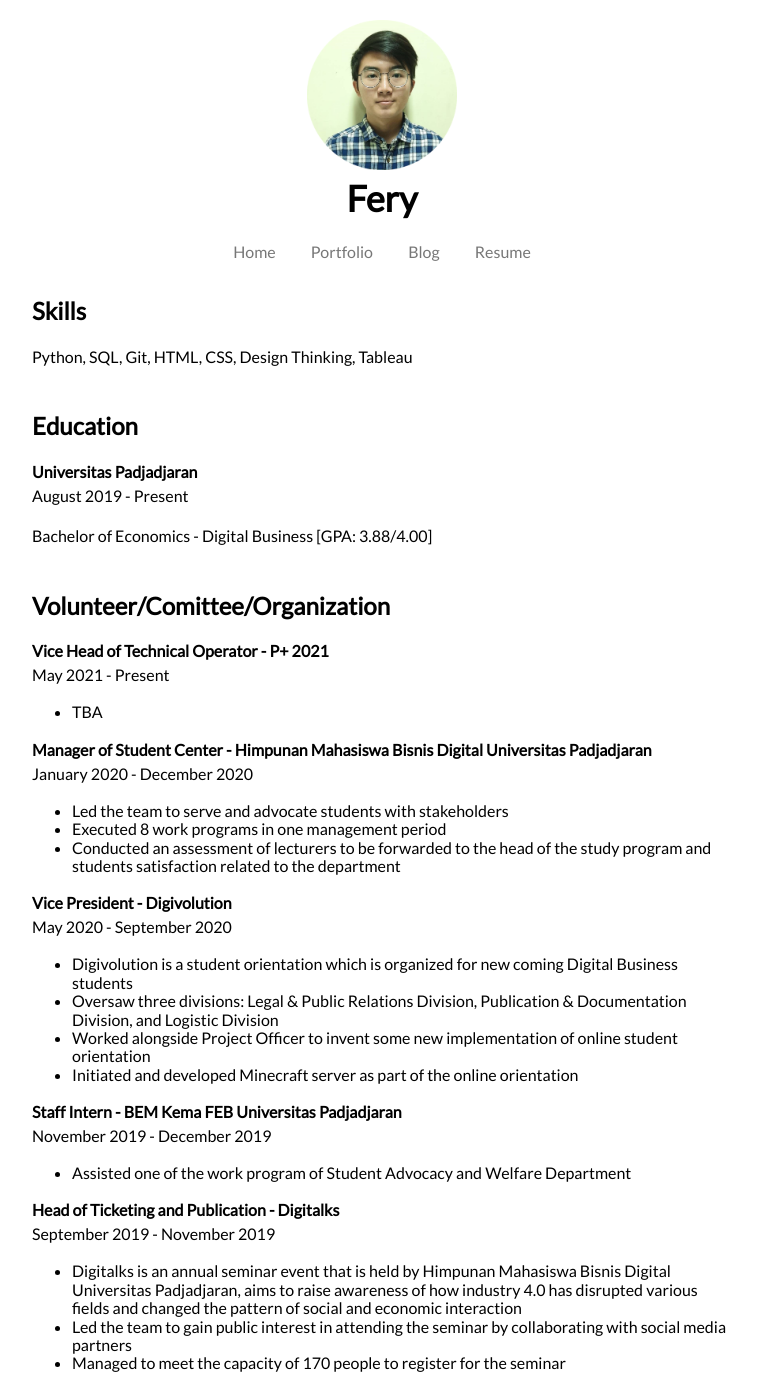
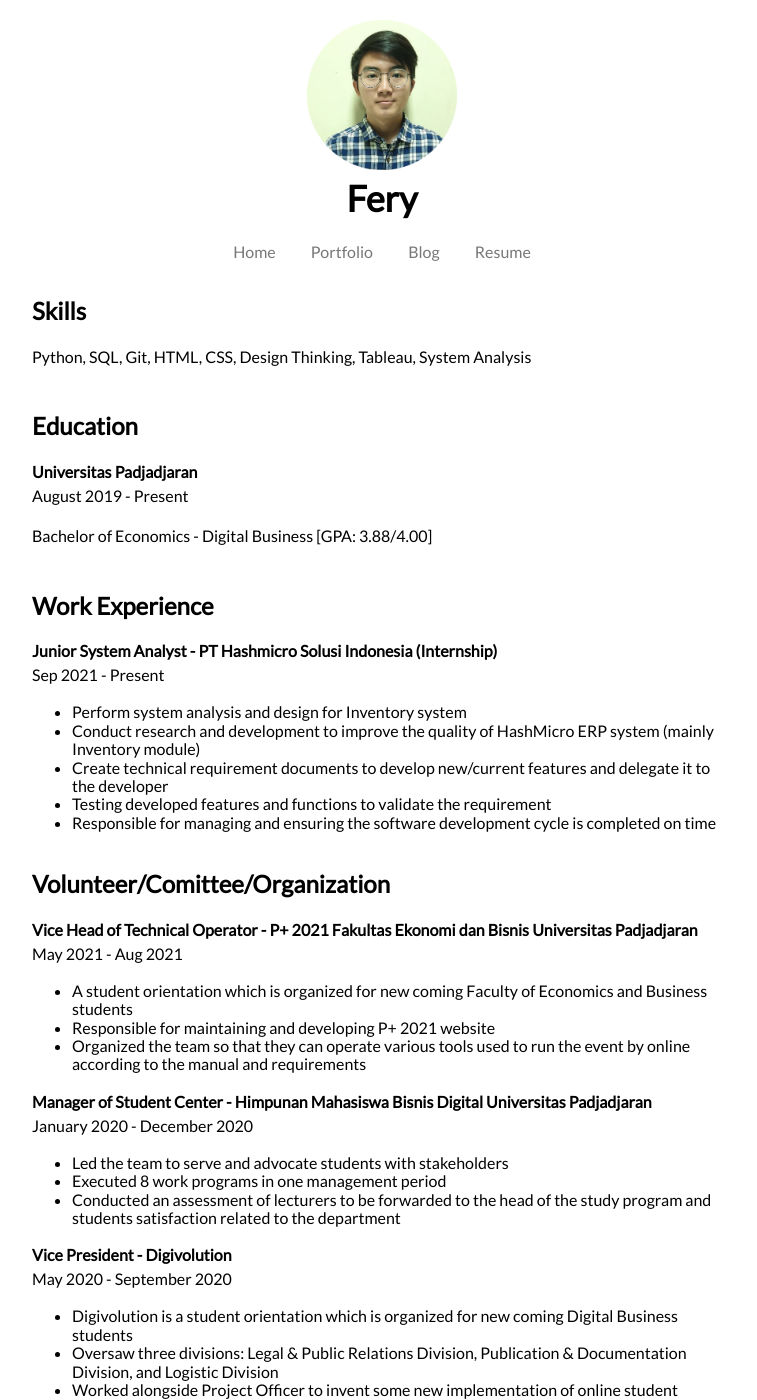
Before and after one commit to imfery/imfery.github.io, a Jekyll site: the page built from resume.md, in a window 1280 px wide and 1400 px high. Shown: the whole window, without its empty margins (258-1015 px from the left). Built offline with Jekyll 4.4.1, drawn with Linux system fonts in a browser that asks for light colours; nearby versions of some CDN libraries.

Commit message:
updated resume and email

```diff
--- a/_config.yml
+++ b/_config.yml
@@ -19,7 +19,7 @@
 # in the templates via {{ site.myvariable }}.
 
 title: Title
-email: fery130301@gmail.com
+email: emailferyy@gmail.com
 description: >- # this means to ignore newlines until "baseurl:"
   Write an awesome description for your new site here. You can edit this
   line in _config.yml. It will appear in your document head meta (for
--- a/resume.md
+++ b/resume.md
@@ -6,22 +6,37 @@ permalink: /resume
 
 <h2>Skills</h2>
 
-Python, SQL, Git, HTML, CSS, Design Thinking, Tableau
+Python, SQL, Git, HTML, CSS, Design Thinking, Tableau, System Analysis
 <br><br>
 
 <h2>Education</h2>
+
 **Universitas Padjadjaran**<br>
 August 2019 - Present
 
 Bachelor of Economics - Digital Business [GPA: 3.88/4.00]
 <br><br>
 
+<h2>Work Experience</h2>
+
+**Junior System Analyst - PT Hashmicro Solusi Indonesia (Internship)**<br>
+Sep 2021 - Present
+
+- Perform system analysis and design for Inventory system
+- Conduct research and development to improve the quality of HashMicro ERP system (mainly Inventory module)
+- Create technical requirement documents to develop new/current features and delegate it to the developer
+- Testing developed features and functions to validate the requirement
+- Responsible for managing and ensuring the software development cycle is completed on time
+<br><br>
+
 <h2>Volunteer/Comittee/Organization</h2>
 
-**Vice Head of Technical Operator - P+ 2021**<br>
-May 2021 - Present
+**Vice Head of Technical Operator - P+ 2021 Fakultas Ekonomi dan Bisnis Universitas Padjadjaran**<br>
+May 2021 - Aug 2021
 
-- TBA
+- A student orientation which is organized for new coming Faculty of Economics and Business students
+- Responsible for maintaining and developing P+ 2021 website
+- Organized the team so that they can operate various tools used to run the event by online according to the manual and requirements
 <br>
 
 **Manager of Student Center - Himpunan Mahasiswa Bisnis Digital Universitas Padjadjaran**<br>
```
